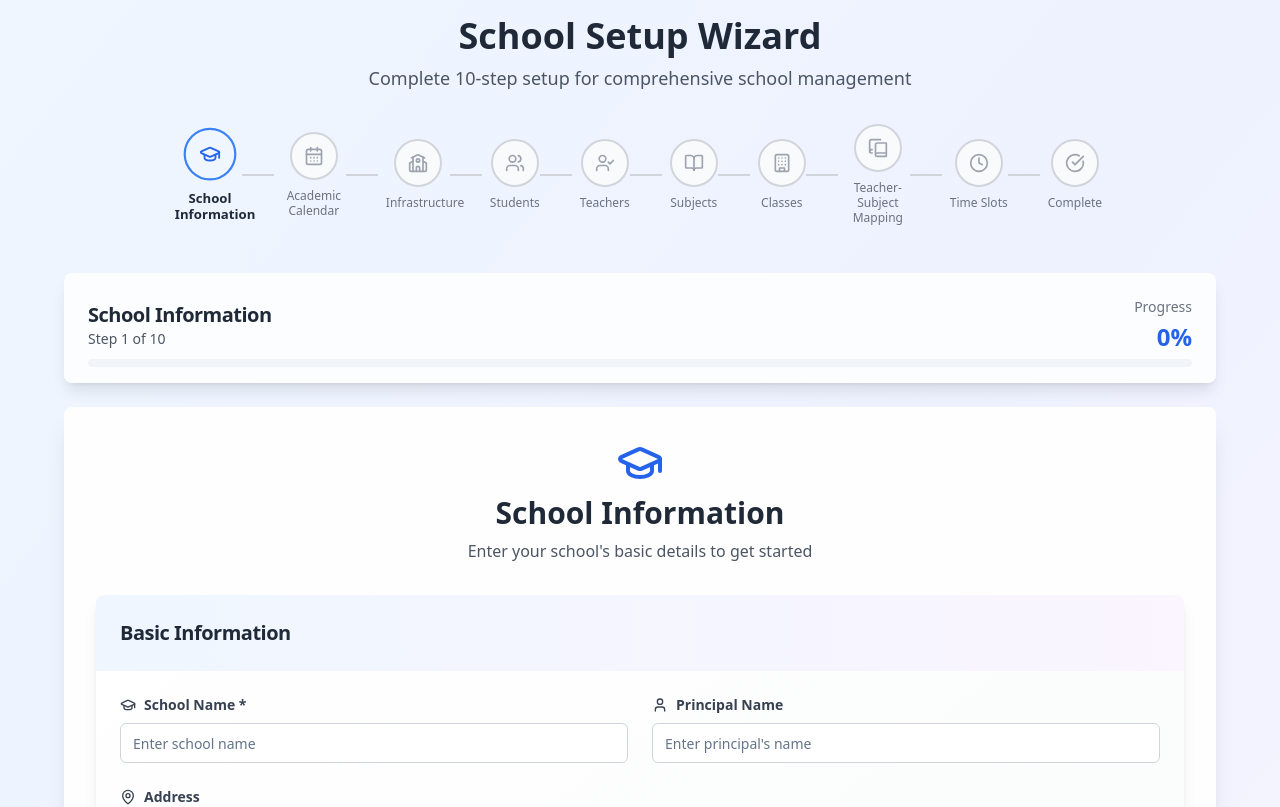
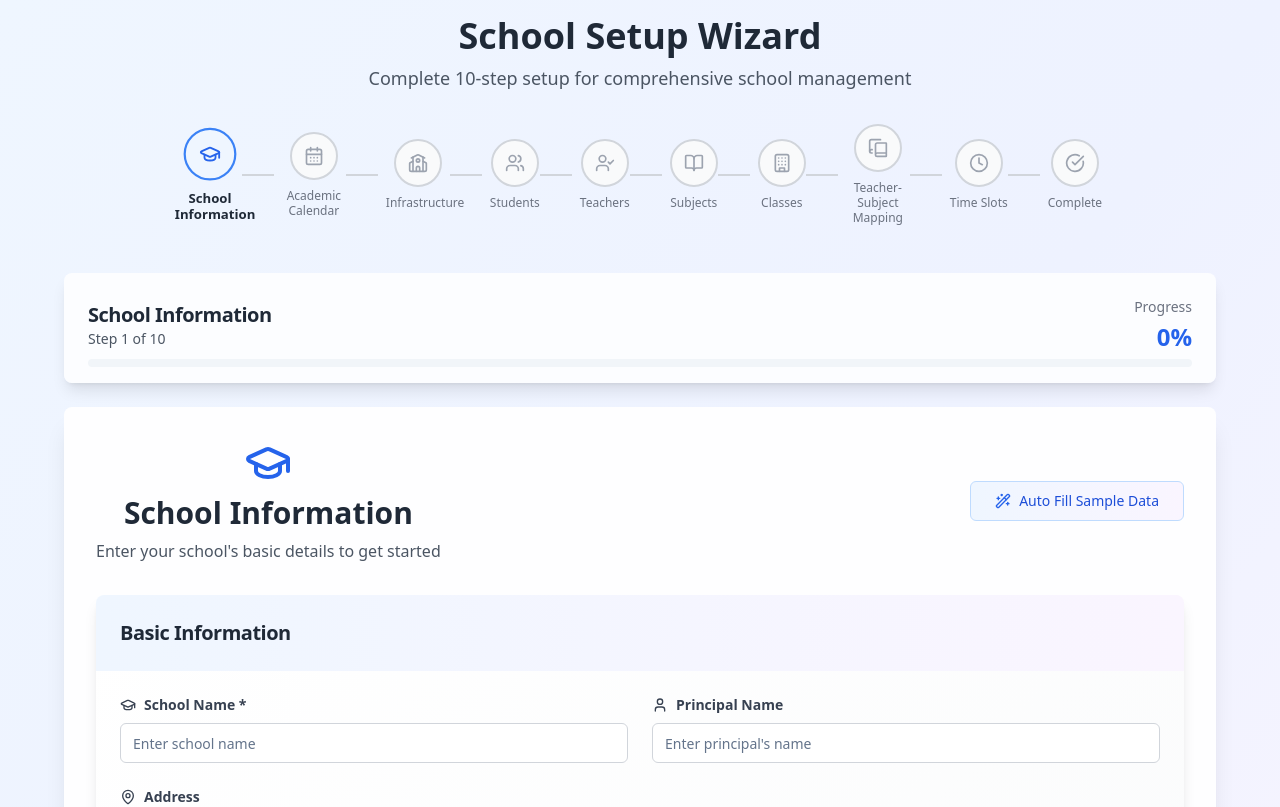
Before and after one commit to clonefutura10/school-sync-setup-flow, a React (Vite) app: page / in a window 1280 px wide. Shown: the top 807 px of the page. Built offline with nearby package versions, Linux system fonts and the light colour scheme.

Commit message:
Add auto-fill to first three steps
Re-add auto-fill functionality to SchoolInfoStep, StudentsStep, and TeachersStep.

```diff
--- a/src/components/setup-steps/SchoolInfoStep.tsx
+++ b/src/components/setup-steps/SchoolInfoStep.tsx
@@ -1,4 +1,3 @@
-
 import React, { useState } from 'react';
 import { Button } from "@/components/ui/button";
 import { Input } from "@/components/ui/input";
@@ -8,7 +7,23 @@ import { Card, CardContent, CardHeader, CardTitle } from "@/components/ui/card";
 import { useToast } from "@/hooks/use-toast";
 import { supabase } from "@/integrations/supabase/client";
 import { BaseStepProps } from '@/types/setup';
-import { GraduationCap, MapPin, Mail, Phone, User, Calendar, Eye } from "lucide-react";
+import { GraduationCap, MapPin, Mail, Phone, User, Calendar, Eye, Wand2 } from "lucide-react";
+
+const SAMPLE_SCHOOL_DATA = {
+  name: 'Springfield Elementary School',
+  address: '742 Evergreen Terrace, Springfield, IL 62701',
+  phone: '+1-555-0100',
+  email: 'info@springfield-elementary.edu',
+  principal_name: 'Dr. Sarah Johnson',
+  academic_year: '2024-2025',
+  number_of_terms: 3,
+  working_days: ['Monday', 'Tuesday', 'Wednesday', 'Thursday', 'Friday'] as string[],
+  school_vision: 'To provide excellence in education and foster lifelong learning in a nurturing environment that prepares students for success in the 21st century.',
+  school_type: 'Public',
+  academic_year_start: '2024-08-15',
+  academic_year_end: '2025-06-15',
+  timezone: 'America/Chicago'
+};
 
 export const SchoolInfoStep: React.FC<BaseStepProps> = ({
   onNext,
@@ -44,6 +59,15 @@ export const SchoolInfoStep: React.FC<BaseStepProps> = ({
         ? prev.working_days.filter(d => d !== day)
         : [...prev.working_days, day]
     }));
+  };
+
+  const handleAutoFill = () => {
+    setSchoolData(SAMPLE_SCHOOL_DATA);
+    toast({
+      title: "✨ Auto-filled successfully!",
+      description: "Sample school data has been loaded into the form.",
+      className: "fixed top-4 right-4 w-96 border-l-4 border-l-green-500",
+    });
   };
 
   const handleSubmit = async () => {
@@ -126,10 +150,23 @@ export const SchoolInfoStep: React.FC<BaseStepProps> = ({
 
   return (
     <div className="space-y-8">
-      <div className="text-center space-y-2">
-        <GraduationCap className="h-12 w-12 text-blue-600 mx-auto" />
-        <h2 className="text-3xl font-bold text-gray-800">School Information</h2>
-        <p className="text-gray-600">Enter your school's basic details to get started</p>
+      <div className="flex justify-between items-center">
+        <div>
+          <div className="text-center space-y-2">
+            <GraduationCap className="h-12 w-12 text-blue-600 mx-auto" />
+            <h2 className="text-3xl font-bold text-gray-800">School Information</h2>
+            <p className="text-gray-600">Enter your school's basic details to get started</p>
+          </div>
+        </div>
+        <Button
+          type="button"
+          variant="outline"
+          onClick={handleAutoFill}
+          className="flex items-center gap-2 px-6 py-3 bg-gradient-to-r from-blue-50 to-purple-50 border-blue-200 hover:from-blue-100 hover:to-purple-100"
+        >
+          <Wand2 className="h-5 w-5 text-blue-600" />
+          <span className="font-medium text-blue-700">Auto Fill Sample Data</span>
+        </Button>
       </div>
 
       <Card className="shadow-lg border-0 bg-gradient-to-br from-white to-gray-50">
--- a/src/components/setup-steps/TeachersStep.tsx
+++ b/src/components/setup-steps/TeachersStep.tsx
@@ -1,4 +1,3 @@
-
 import React, { useState } from 'react';
 import { Button } from "@/components/ui/button";
 import { Input } from "@/components/ui/input";
```
